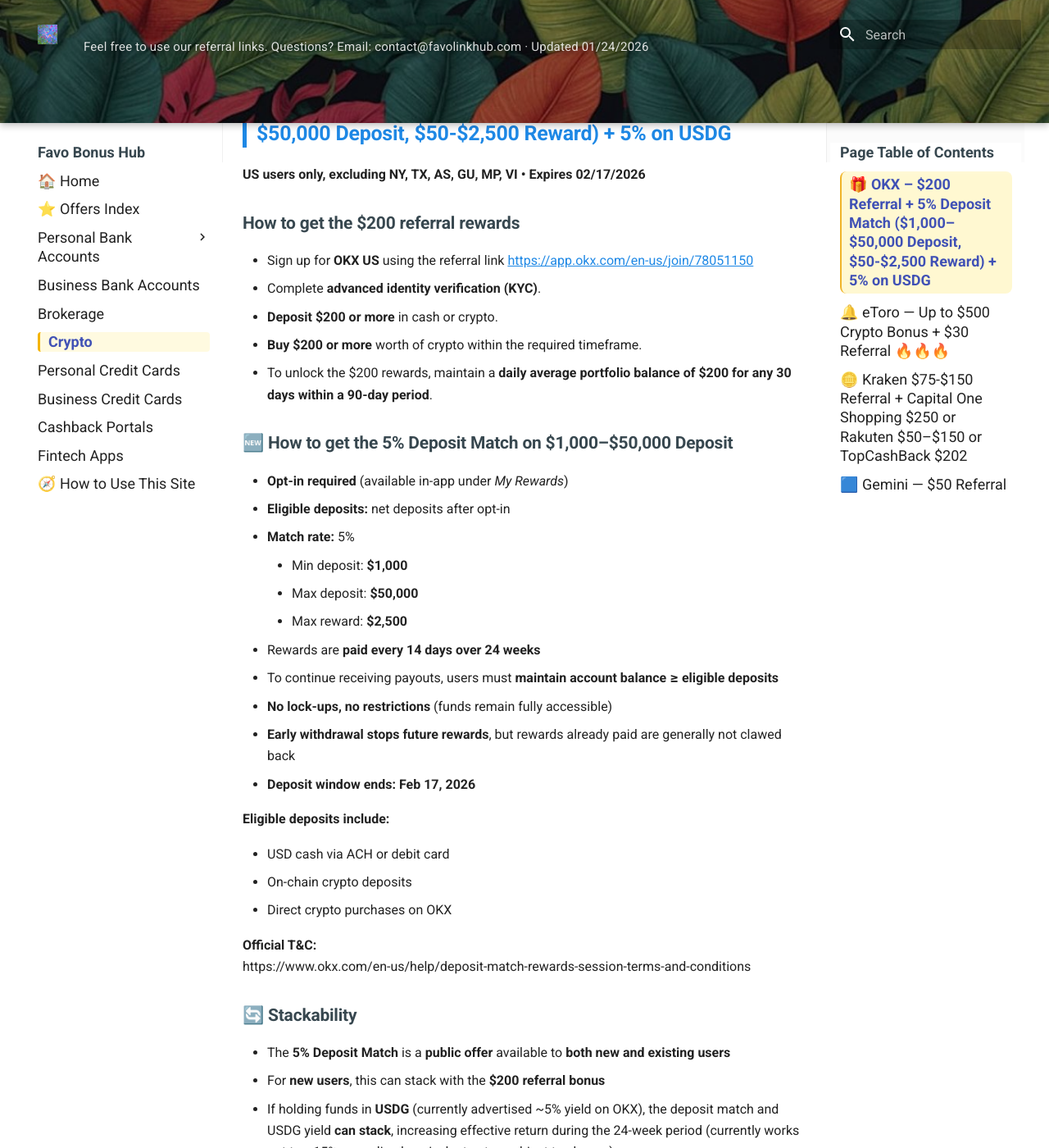
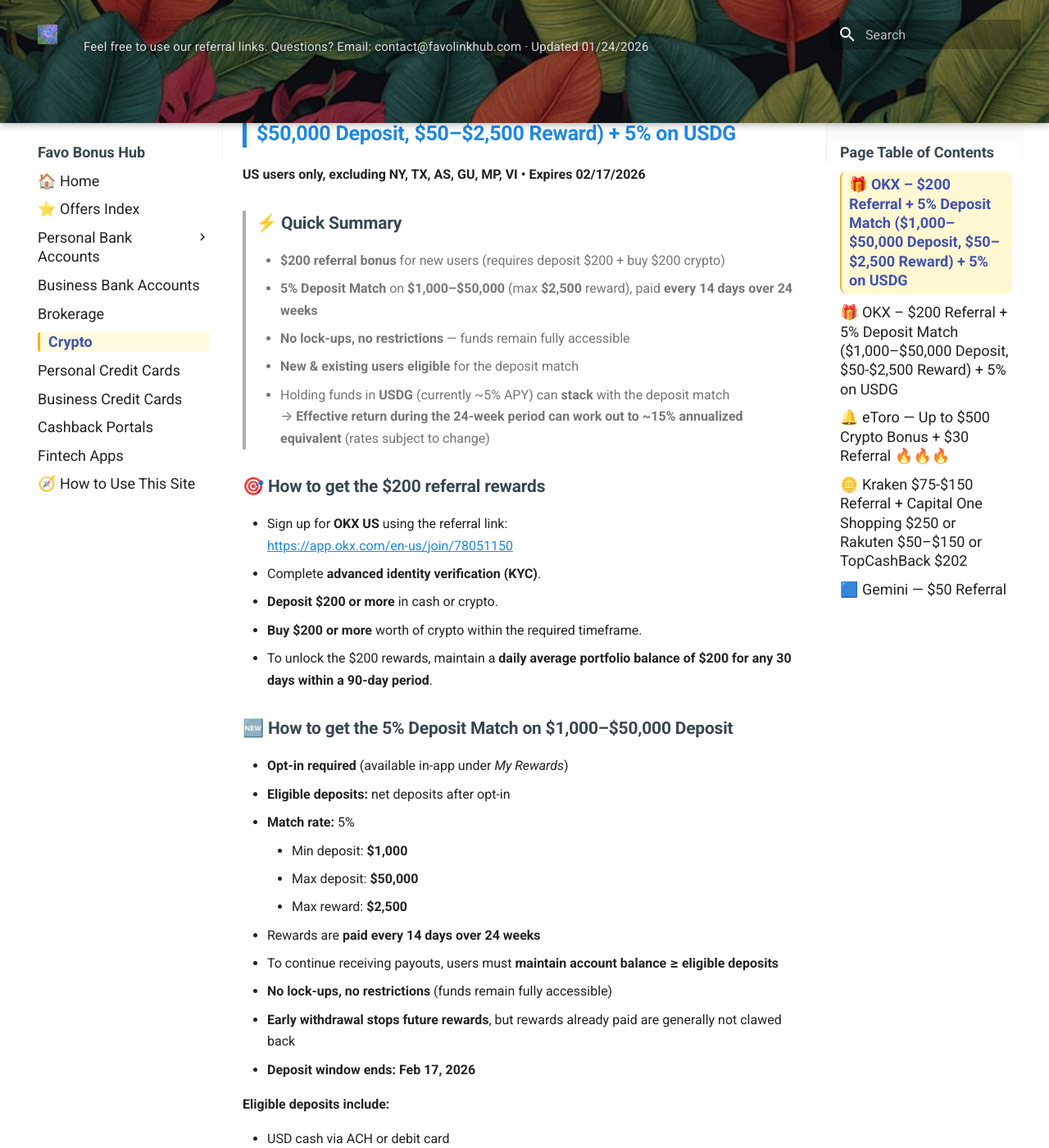
Before and after one commit to whispersofzephyr/favolinkhub-site, an MkDocs documentation site: the page built from docs/crypto.md, in a window 1280 px wide and 1400 px high, scrolled down 264 px. Shown: the whole window at 82% size. Built offline with MkDocs 1.6.1 and Material for MkDocs 9.7.7, drawn with Linux system fonts in a browser that asks for light colours; some of the changed text lies outside the part shown.

Commit message:
Update crypto.md

```diff
--- a/docs/crypto.md
+++ b/docs/crypto.md
@@ -1,6 +1,62 @@
 # Crypto
 
 --8<-- "snippets/back-to-list.md"
+
+<a id="cr-okx"></a>
+## 🎁 OKX – $200 Referral + 5% Deposit Match ($1,000–$50,000 Deposit, $50–$2,500 Reward) + 5% on USDG
+**US users only, excluding NY, TX, AS, GU, MP, VI • Expires 02/17/2026**
+
+> ### ⚡ Quick Summary
+>
+> - **$200 referral bonus** for new users (requires deposit $200 + buy $200 crypto)
+> - **5% Deposit Match** on **$1,000–$50,000** (max **$2,500** reward), paid **every 14 days over 24 weeks**
+> - **No lock-ups, no restrictions** — funds remain fully accessible
+> - **New & existing users eligible** for the deposit match
+> - Holding funds in **USDG** (currently ~5% APY) can **stack** with the deposit match
+> → **Effective return during the 24-week period can work out to ~15% annualized equivalent** (rates subject to change)
+
+### 🎯 How to get the **$200 referral rewards**
+
+- Sign up for **OKX US** using the referral link:
+  [https://app.okx.com/en-us/join/78051150](https://app.okx.com/en-us/join/78051150)
+- Complete **advanced identity verification (KYC)**.
+- **Deposit $200 or more** in cash or crypto.
+- **Buy $200 or more** worth of crypto within the required timeframe.
+- To unlock the $200 rewards, maintain a **daily average portfolio balance of $200 for any 30 days within a 90-day period**.
+
+### 🆕 How to get the **5% Deposit Match** on $1,000–$50,000 Deposit
+
+- **Opt-in required** (available in-app under *My Rewards*)
+- **Eligible deposits:** net deposits after opt-in
+- **Match rate:** 5%
+
+      - Min deposit: **$1,000**
+      - Max deposit: **$50,000**
+      - Max reward: **$2,500**
+
+- Rewards are **paid every 14 days over 24 weeks**
+- To continue receiving payouts, users must **maintain account balance ≥ eligible deposits**
+- **No lock-ups, no restrictions** (funds remain fully accessible)
+- **Early withdrawal stops future rewards**, but rewards already paid are generally not clawed back
+- **Deposit window ends: Feb 17, 2026**
+
+**Eligible deposits include:**
+
+- USD cash via ACH or debit card
+- On-chain crypto deposits
+- Direct crypto purchases on OKX
+
+**Official T&C:**
+[https://www.okx.com/en-us/help/deposit-match-rewards-session-terms-and-conditions](https://www.okx.com/en-us/help/deposit-match-rewards-session-terms-and-conditions)
+
+### 🔄 Stackability
+
+- The **5% Deposit Match** is a **public offer** available to **both new and existing users**
+- For **new users**, this can stack with the **$200 referral bonus**
+- If holding funds in **USDG** (currently advertised ~5% yield on OKX), the deposit match and USDG yield **can stack**, increasing effective return during the 24-week period (currently works out to ~15% annualized equivalent; rates subject to change)
+
+--8<-- "snippets/back-to-list.md"
+
 
 <a id="cr-okx"></a>
 ## 🎁 OKX – $200 Referral + 5% Deposit Match ($1,000–$50,000 Deposit, $50-$2,500 Reward) + 5% on USDG
@@ -43,8 +99,6 @@ https://www.okx.com/en-us/help/deposit-match-rewards-session-terms-and-condition
 - The **5% Deposit Match** is a **public offer** available to **both new and existing users**
 - For **new users**, this can stack with the **$200 referral bonus**
 - If holding funds in **USDG** (currently advertised ~5% yield on OKX), the deposit match and USDG yield **can stack**, increasing effective return during the 24-week period (currently works out to ~15% annualized equivalent; rates subject to change)
-
----
 
 --8<-- "snippets/back-to-list.md"
 
```
